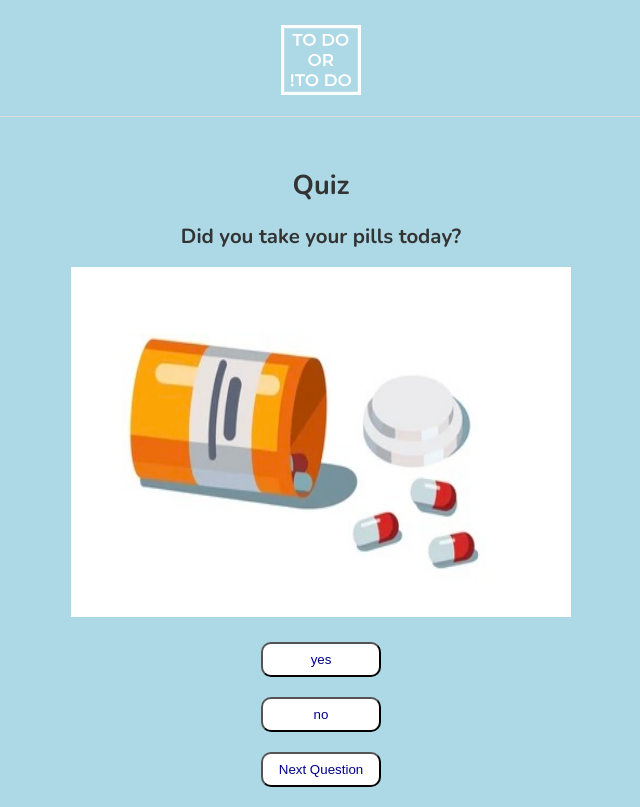
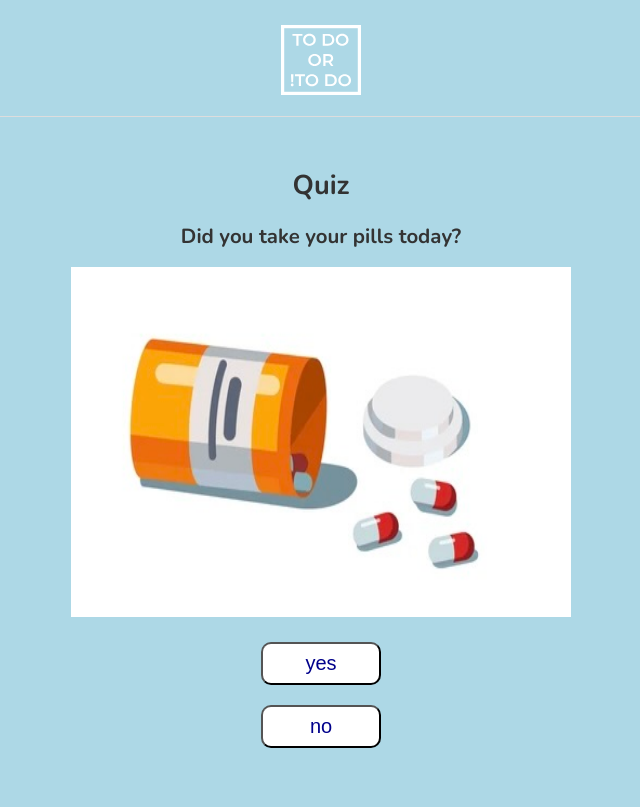
Before and after one commit to rymarktron/health-app, a Next.js app: page / in a window 1280 px wide. Both pictures are taken after a click on the button "Start". Shown: the whole page, without its empty margins (319-959 px from the left). Built offline with nearby package versions, Linux system fonts and the light colour scheme.

Commit message:
removed regular button

```diff
--- a/components/Quiz.js
+++ b/components/Quiz.js
@@ -69,15 +69,24 @@ const Quiz = () => {
         else {
             //alert(score);
             alert("Be sure to complete this task by the end of the day.");
+            totalScore(score + 1);
         }
-        setCurrentQuestion(currentQuestion+1);
     }
 
-    const finishQuiz = () => {
-        if(Questions[currentQuestion].answer == optionSelected) {
-            totalScore(score + 1);
+
+
+    const checker = () => {
+        //questions done, no more. nein, au revoir. auf wiedesehen
+        if(currentQuestion == Questions.length - 1){
+            if(Questions[currentQuestion].answer == optionSelected) {
+                totalScore(score + 1);
+            }
+            setGameState("end");
         }
-        setGameState("end");
+        else {
+            setCurrentQuestion(currentQuestion+1);
+            {nextQuestion}
+        }
     }
 
     return (
@@ -89,17 +98,27 @@ const Quiz = () => {
             </div>
 
             <div className = "options">
-                <button onClick={() =>setOptionSelected("A")}> {Questions[currentQuestion].optionA}</button>
-                <button onClick={() =>setOptionSelected("B")}> {Questions[currentQuestion].optionB}</button>
+                <button onClick={() =>{
+                    setOptionSelected("A");
+                    checker();
+                    }}> {Questions[currentQuestion].optionA}</button>
+
+                <button onClick={() =>{
+                    setOptionSelected("B");
+                    checker();
+                }}> {Questions[currentQuestion].optionB}</button>
             </div>
 
+        </>
+     );
+}
+
+export default Quiz;
+
+/*
             {currentQuestion == Questions.length - 1 ? (
                 <button onClick ={finishQuiz}>Finish Quiz</button>
             ) : (
                 <button onClick={nextQuestion}> Next Question </button>
             )}
-        </>
-     );
-}
-
-export default Quiz;
+            */
--- a/src/styles/globals.css
+++ b/src/styles/globals.css
@@ -24,4 +24,5 @@ button {
   border-radius: 10px;
   color: darkblue;
   text-align: center;
+  font-size: 20px;
 }
```
